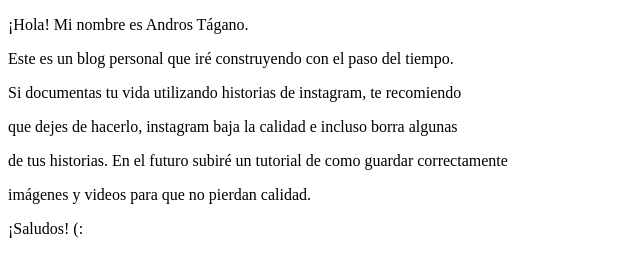
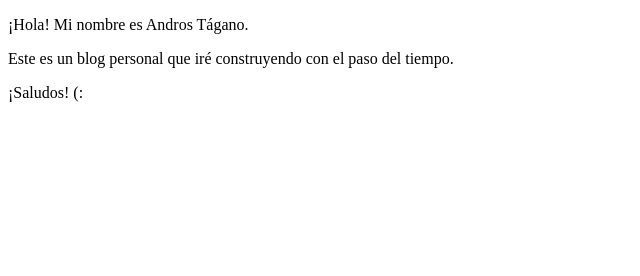
Before and after one commit to sciasap/sci4s4p, a plain HTML site: page index.html in a window 1280 px wide. Shown: the whole page, without its empty margins (0-640 px from the left). Drawn offline with Linux system fonts and the light colour scheme.

Commit message:
Update index.html

```diff
--- a/index.html
+++ b/index.html
@@ -10,10 +10,6 @@
   <body>
     <p>¡Hola! Mi nombre es Andros Tágano.</p>
     <p>Este es un blog personal que iré construyendo con el paso del tiempo.</p>
-    <p>Si documentas tu vida utilizando historias de instagram, te recomiendo</p>
-    <p>que dejes de hacerlo, instagram baja la calidad e incluso borra algunas</p>
-    <p>de tus historias. En el futuro subiré un tutorial de como guardar correctamente</p>
-    <p>imágenes y videos para que no pierdan calidad.</p>
     <p>¡Saludos! (:</p>
 
   </body>
```
